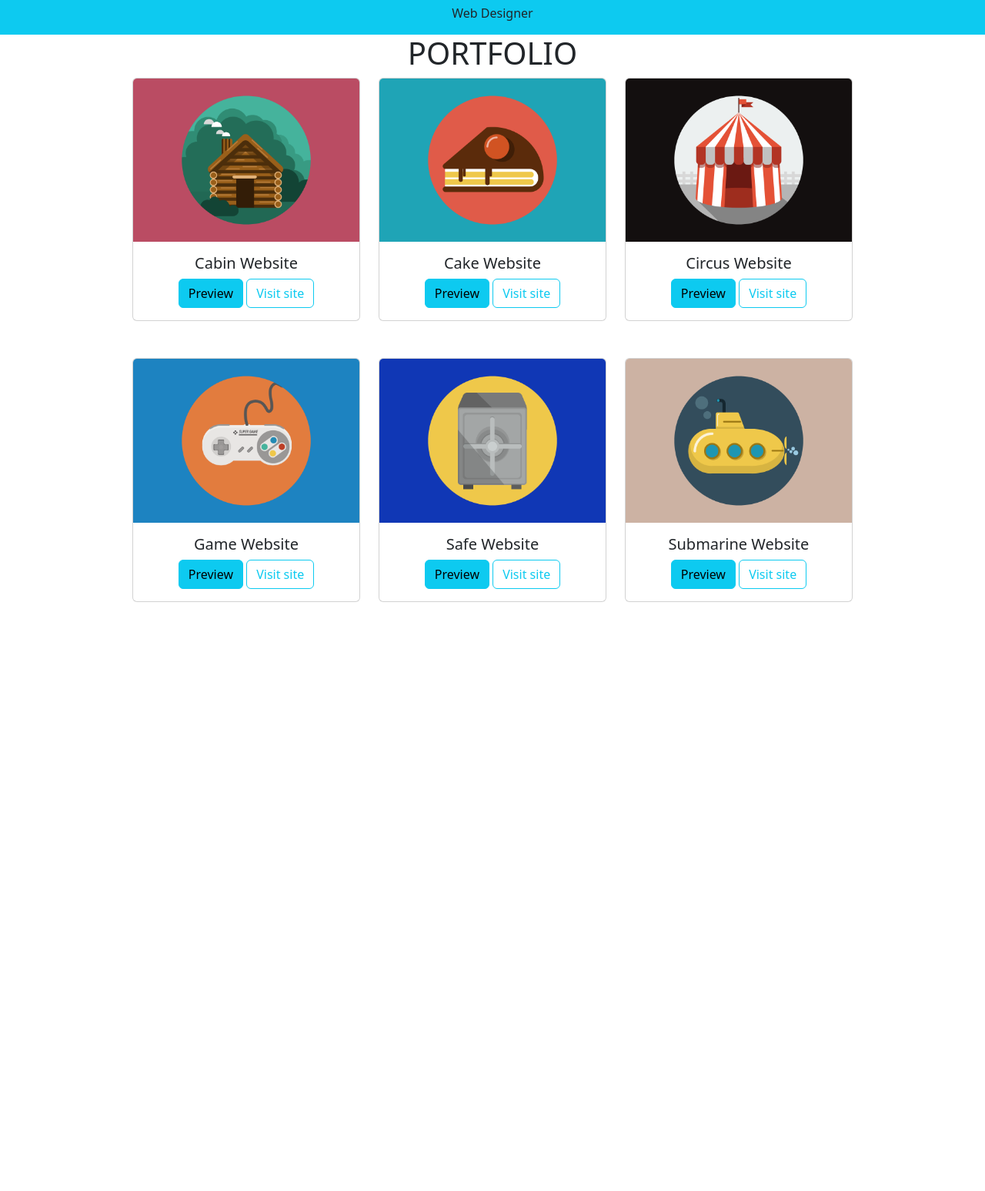
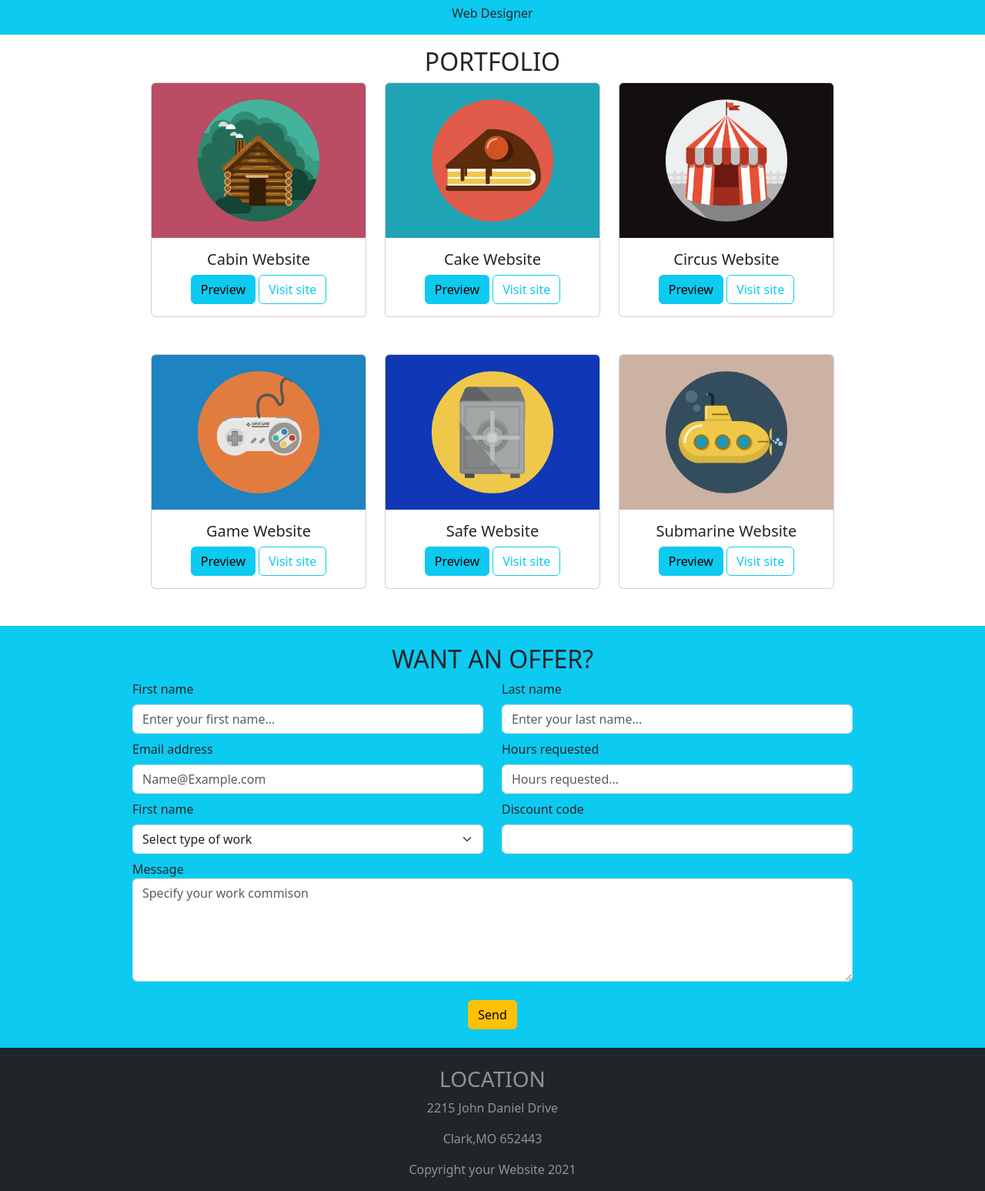
Before and after one commit to YassineQaanabou/bootstrap-html-freelancer, a plain HTML site: page index.html in a window 1280 px wide. Shown: the part 797-2344 px from the top of the page at 77% size. Before the commit the page ends 1579 px from the top, so only its background shows below. Drawn offline with nearby package versions, Linux system fonts and the light colour scheme.

Commit message:
page completed

```diff
--- a/index.html
+++ b/index.html
@@ -18,100 +18,247 @@
         <div class="col-6 text-center">
           <p>Portfolio</p>
         </div>
-        <div class="col-6 text-center ">
+        <div class="col-6 text-center">
           <p class="text-decoration-underline">Contact me</p>
         </div>
       </div>
     </header>
+
+    <!-- profilo -->
     <div class="row bg-info">
       <div class="col-12 text-center">
-        <img src="img/undraw_profile_pic_ic5t.svg" class="rounded-bottom" alt="profile pic">
+        <img
+          src="img/undraw_profile_pic_ic5t.svg"
+          class="rounded-bottom img-fluid"
+          alt="profile pic"
+        />
         <h1>Yassine Qaanabou</h1>
         <p class="fw-lighter">Web Designer</p>
       </div>
     </div>
-    <div class="row w-75 m-auto text-center">
+    <!-- profilo -->
+
+    <!-- portfolio -->
+    <div class="row w-75 m-auto text-center mb-5 pt-3 container-fluid">
       <div class="col-12">
         <div class="row">
-          <h1>PORTFOLIO</h1>
+          <h2>PORTFOLIO</h2>
         </div>
 
+        <div class="container-fluid">
+
         <div class="row mb-5">
-
-          <div class="col-4">
+          <div class="col-4 ">
             <div class="card">
-             <img src="./img/portfolio/cabin.png" class="card-img-top" alt="cabin in the woods">
+              <img
+                src="./img/portfolio/cabin.png"
+                class="card-img-top"
+                alt="cabin in the woods"
+              />
               <div class="card-body">
                 <h5 class="card-title">Cabin Website</h5>
                 <button type="button" class="btn btn-info">Preview</button>
-               <button type="button" class="btn btn-outline-info">Visit site</button>
+                <button type="button" class="btn btn-outline-info">
+                  Visit site
+                </button>
               </div>
             </div>
           </div>
 
           <div class="col-4">
             <div class="card">
-             <img src="./img/portfolio/cake.png" class="card-img-top" alt="piece of cake">
+              <img
+                src="./img/portfolio/cake.png"
+                class="card-img-top"
+                alt="piece of cake"
+              />
               <div class="card-body">
                 <h5 class="card-title">Cake Website</h5>
                 <button type="button" class="btn btn-info">Preview</button>
-               <button type="button" class="btn btn-outline-info">Visit site</button>
+                <button type="button" class="btn btn-outline-info">
+                  Visit site
+                </button>
               </div>
             </div>
           </div>
 
           <div class="col-4">
             <div class="card">
-             <img src="./img/portfolio/circus.png" class="card-img-top" alt="circus">
+              <img
+                src="./img/portfolio/circus.png"
+                class="card-img-top"
+                alt="circus"
+              />
               <div class="card-body">
                 <h5 class="card-title">Circus Website</h5>
                 <button type="button" class="btn btn-info">Preview</button>
-               <button type="button" class="btn btn-outline-info">Visit site</button>
+                <button type="button" class="btn btn-outline-info">
+                  Visit site
+                </button>
+              </div>
             </div>
           </div>
         </div>
 
-        </div>
-
         <div class="row">
-
           <div class="col-4">
             <div class="card">
-             <img src="./img/portfolio/game.png" class="card-img-top" alt="videogame controller">
+              <img
+                src="./img/portfolio/game.png"
+                class="card-img-top"
+                alt="videogame controller"
+              />
               <div class="card-body">
                 <h5 class="card-title">Game Website</h5>
                 <button type="button" class="btn btn-info">Preview</button>
-               <button type="button" class="btn btn-outline-info">Visit site</button>
+                <button type="button" class="btn btn-outline-info">
+                  Visit site
+                </button>
               </div>
             </div>
           </div>
 
           <div class="col-4">
             <div class="card">
-             <img src="./img/portfolio/safe.png" class="card-img-top" alt="safe">
+              <img
+                src="./img/portfolio/safe.png"
+                class="card-img-top"
+                alt="safe"
+              />
               <div class="card-body">
                 <h5 class="card-title">Safe Website</h5>
                 <button type="button" class="btn btn-info">Preview</button>
-               <button type="button" class="btn btn-outline-info">Visit site</button>
+                <button type="button" class="btn btn-outline-info">
+                  Visit site
+                </button>
               </div>
             </div>
           </div>
 
           <div class="col-4">
             <div class="card">
-             <img src="./img/portfolio/submarine.png" class="card-img-top" alt="submarine">
+              <img
+                src="./img/portfolio/submarine.png"
+                class="card-img-top"
+                alt="submarine"
+              />
               <div class="card-body">
                 <h5 class="card-title">Submarine Website</h5>
                 <button type="button" class="btn btn-info">Preview</button>
-               <button type="button" class="btn btn-outline-info">Visit site</button>
+                <button type="button" class="btn btn-outline-info">
+                  Visit site
+                </button>
               </div>
             </div>
           </div>
+        </div>
+      </div>
+    </div>
+  </div>
+    <!-- portfolio -->
 
+    <!-- form -->
+    <div class="container-fluid">
+    <div class="row bg-info pt-4 pb-4">
+      <h2 class="text-center">WANT AN OFFER?</h2>
+      <form class="w-75 m-auto">
+        <div class="row">
+          <div class="col">
+            <label for="First_Name" class="form-label">First name</label>
+            <input
+              type="text"
+              class="form-control"
+              placeholder="Enter your first name..."
+              name="First_Name"
+            />
           </div>
+          <div class="col">
+              <label for="Last_name" class="form-label">Last name</label>
+              <input
+              type="text"
+              class="form-control"
+              placeholder="Enter your last name..."
+              name="Last_name"
+              />
+          </div>
+        </div>
+
+          <div class="row mt-2">
+          <div class="col">
+            <label for="Email_address" class="form-label">Email address</label>
+            <input
+              type="text"
+              class="form-control"
+              placeholder="Name@Example.com"
+              name="Email_address"
+            />
+          </div>
+          <div class="col">
+              <label for="Hours" class="form-label">Hours requested</label>
+              <input
+              type="text"
+              class="form-control"
+              placeholder="Hours requested..."
+              name="Hours"
+              />
+          </div>
+        </div>
+
+          <div class="row mt-2">
+            <div class="col">
+              <label for="First_Name" class="form-label">First name</label>
+              <select class="form-select">
+                <option>Select type of work</option>
+                <option>Backend Development</option>
+                <option>Frontend Development</option>
+                <option>Project analysis</option>
+              </select>
+            </div>
+
+            <div class="col">
+              <label for="Discount_code" class="form-label">Discount code</label>
+              <input
+              type="text"
+              class="form-control"
+              placeholder=""
+              name="Discount_code"
+              />
+            </div>
+          </div>
+
+          <div class="row mt-2">
+            <div class="col">
+
+              <label for="comment">Message</label>
+              <textarea class="form-control" rows="5" id="comment" name="comment" placeholder="Specify your work commison"></textarea>
 
             </div>
           </div>
+
+          <div class="row text-center mt-4">
+            <div class="col">
+              <button type="button" class="btn btn-warning">Send</button>
+            </div>
+          </div>
+
+
+      </form>
+    </div>
+  </div>
+    <!-- form -->
+
+    <footer class="bg-dark text-center text-white-50 pt-4">
+      <div class="container-fluid">
+      <div class="row">
+        <div class="col">
+          <h3>LOCATION</h3>
+          <p>2215 John Daniel Drive</p>
+          <p>Clark,MO 652443</p>
+          <p>Copyright  your Website 2021</p>
+        </div>
+      </div>
+    </div>
+    </footer>
     <script
       src="https://cdn.jsdelivr.net/npm/bootstrap@5.3.0/dist/js/bootstrap.bundle.min.js"
       integrity="sha384-geWF76RCwLtnZ8qwWowPQNguL3RmwHVBC9FhGdlKrxdiJJigb/j/68SIy3Te4Bkz"
```
Lines whose indentation alone changed are shown as unchanged.
